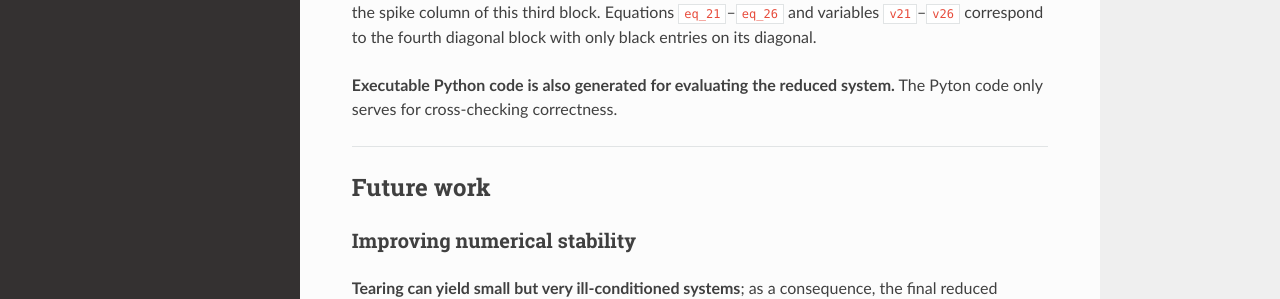
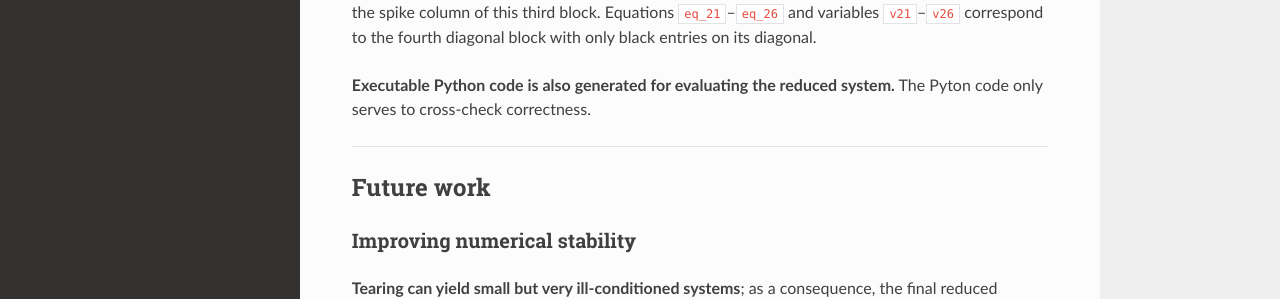
Before and after one commit to baharev/sdopt-tearing, a Sphinx documentation site: the page built from docs/index.rst, in a window 1280 px wide and 900 px high, scrolled down 5600 px. Shown: the part 182-481 px from the top of the window. Built offline with Sphinx 7.4.7 and the Read the Docs theme 2.0.0, drawn with Linux system fonts in a browser that asks for light colours.

Commit message:
Fixed grammar

```diff
--- a/docs/index.rst
+++ b/docs/index.rst
@@ -188,7 +188,7 @@ In the above code snippet, equations ``eq_14``--``eq_20`` and variables
 diagonal block with only black entries on its diagonal.
 
 **Executable Python code is also generated for evaluating the reduced system.**
-The Pyton code only serves for cross-checking correctness.
+The Pyton code only serves to cross-check correctness.
 
 --------------------------------------------------------------------------------
 
```
